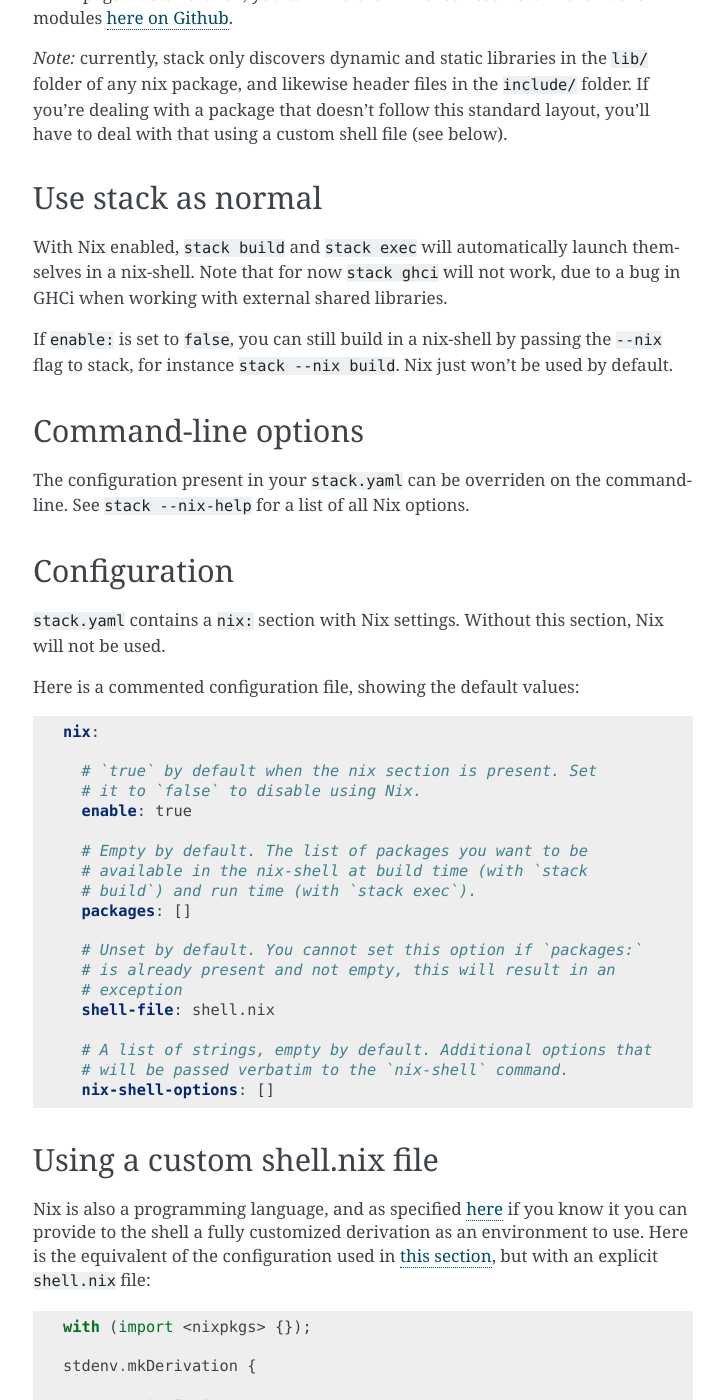
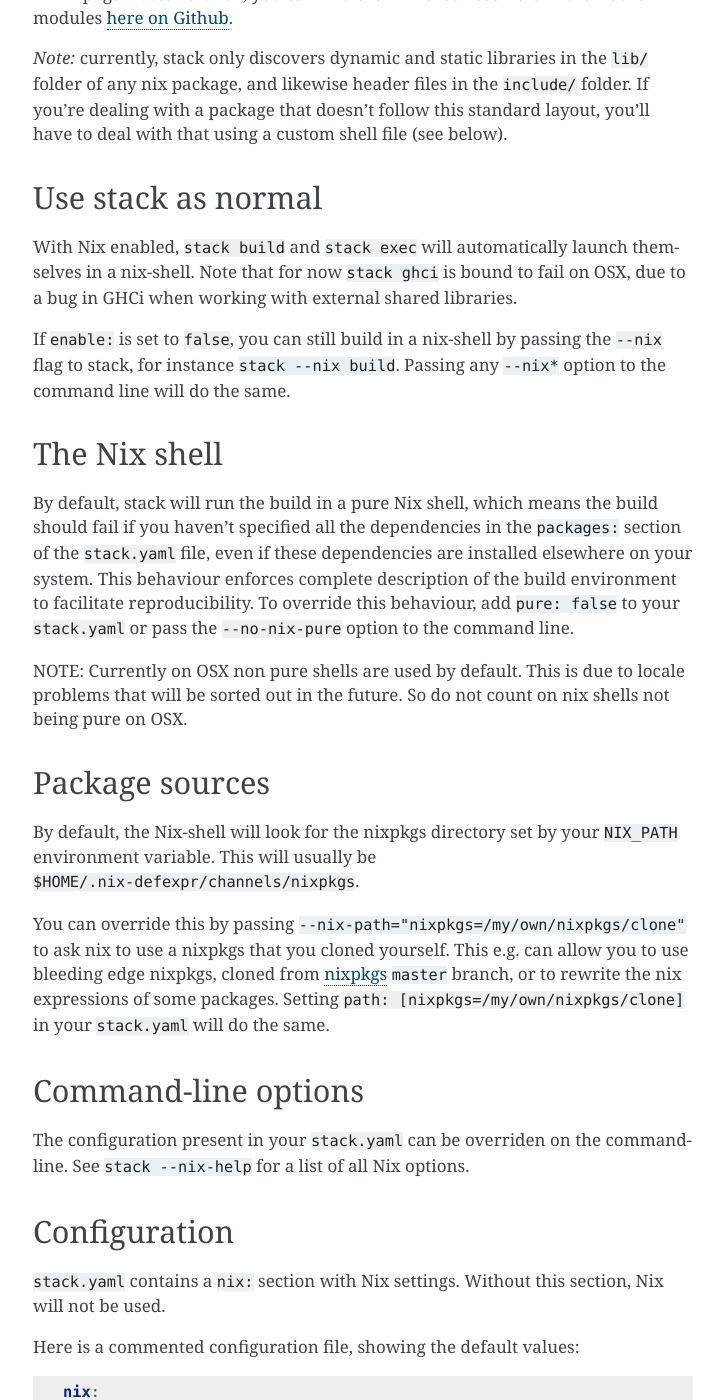
Before and after one commit to commercialhaskell/stack, a Sphinx documentation site: the page built from doc/nix_integration.md, in a window 1280 px wide and 1400 px high, scrolled down 1441 px. Shown: the whole window, without its empty margins (387-1111 px from the left). Built offline with Sphinx 7.4.7, drawn with Linux system fonts in a browser that asks for light colours; some of the changed text lies outside the part shown.

Commit message:
Nix: updated documentation

````diff
--- a/doc/nix_integration.md
+++ b/doc/nix_integration.md
@@ -80,13 +80,36 @@
 ### Use stack as normal
 
 With Nix enabled, `stack build` and `stack exec` will automatically
-launch themselves in a nix-shell. Note that for now `stack ghci` will
-not work, due to a bug in GHCi when working with external shared
+launch themselves in a nix-shell. Note that for now `stack ghci` is bound to
+fail on OSX, due to a bug in GHCi when working with external shared
 libraries.
 
 If `enable:` is set to `false`, you can still build in a nix-shell by
 passing the `--nix` flag to stack, for instance `stack --nix build`.
-Nix just won't be used by default.
+Passing any `--nix*` option to the command line will do the same.
+
+### The Nix shell
+
+By default, stack will run the build in a pure Nix shell, which means the build should
+fail if you haven't specified all the dependencies in the `packages:` section of the
+`stack.yaml` file, even if these dependencies are installed elsewhere on your system.
+This behaviour enforces complete description of the build environment to facilitate
+reproducibility.
+To override this behaviour, add `pure: false` to your `stack.yaml` or pass the `--no-nix-pure`
+option to the command line.
+
+NOTE: Currently on OSX non pure shells are used by default. This is due to locale
+problems that will be sorted out in the future. So do not count on nix shells not being pure
+on OSX.
+
+### Package sources
+
+By default, the Nix-shell will look for the nixpkgs directory set by your `NIX_PATH` environment variable.
+This will usually be `$HOME/.nix-defexpr/channels/nixpkgs`.
+
+You can override this by passing `--nix-path="nixpkgs=/my/own/nixpkgs/clone"` to ask nix to use
+a nixpkgs that you cloned yourself. This e.g. can allow you to use bleeding edge nixpkgs, cloned from [nixpkgs](http://www.github.com/NixOS/nixpkgs) `master` branch, or to rewrite the nix expressions of some packages.
+Setting `path: [nixpkgs=/my/own/nixpkgs/clone]` in your `stack.yaml` will do the same.
 
 ## Command-line options
 
@@ -103,9 +126,12 @@
 ```yaml
 nix:
 
-  # `true` by default when the nix section is present. Set
+  # true by default when the nix section is present. Set
   # it to `false` to disable using Nix.
   enable: true
+
+  # true by default. Tells Nix whether to run in a pure shell or not
+  pure: true
 
   # Empty by default. The list of packages you want to be
   # available in the nix-shell at build time (with `stack
@@ -120,6 +146,10 @@
   # A list of strings, empty by default. Additional options that
   # will be passed verbatim to the `nix-shell` command.
   nix-shell-options: []
+
+  # A list of strings, empty by default, such as `[nixpkgs=/my/local/nixpkgs/clone]`
+  # that will be used to override the NIX_PATH
+  path: []
 ```
 ## Using a custom shell.nix file
 
````
